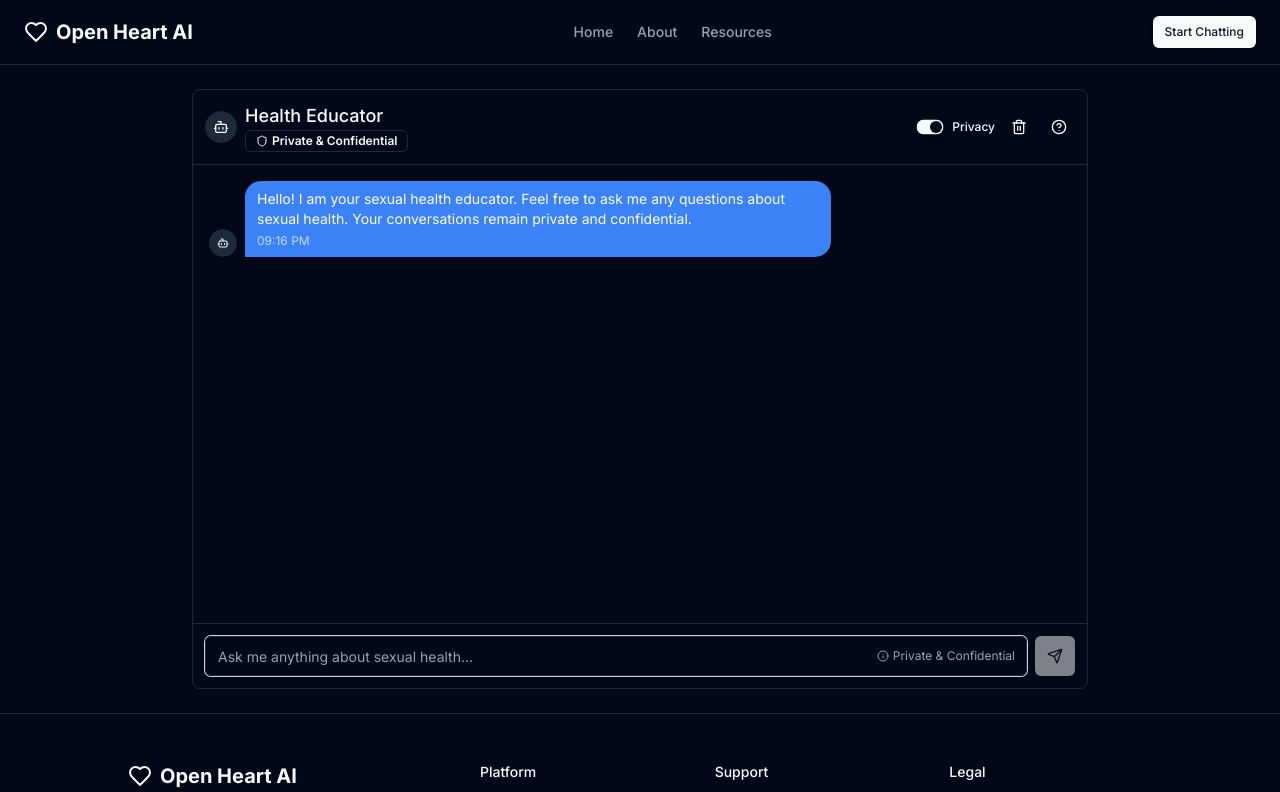
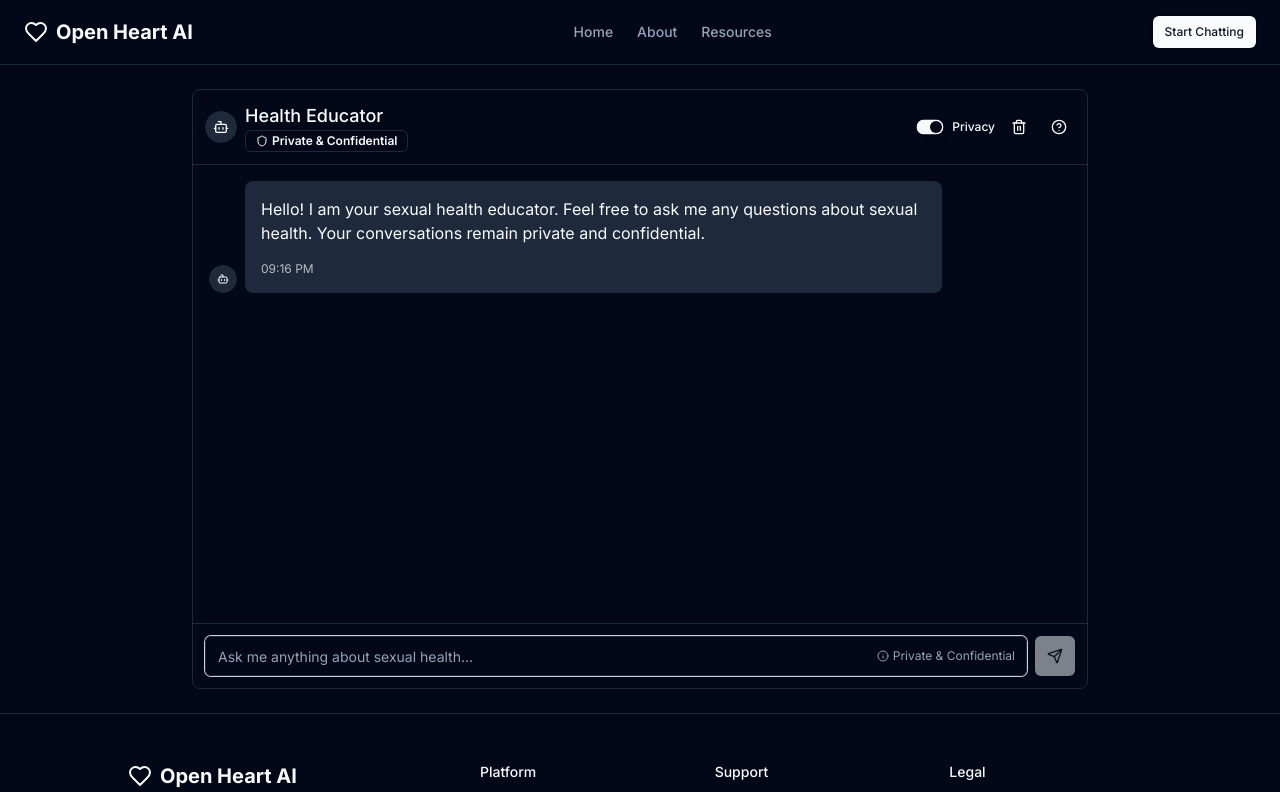
Before and after one commit to black-moon-clan/openheartai, a Next.js app in the folder frontend/: page /chat in a window 1280 px wide. Shown: the top 792 px of the page. Built offline with nearby package versions, Linux system fonts and the light colour scheme.

Commit message:
Add markdown formatting to chat messages

```diff
--- a/frontend/package.json
+++ b/frontend/package.json
@@ -53,8 +53,10 @@
     "react-day-picker": "^8.10.1",
     "react-dom": "^18.3.1",
     "react-hook-form": "^7.54.2",
+    "react-markdown": "^10.1.0",
     "react-resizable-panels": "^2.1.7",
     "recharts": "^2.15.0",
+    "remark-gfm": "^4.0.1",
     "sonner": "^1.7.1",
     "tailwind-merge": "^2.6.0",
     "tailwindcss-animate": "^1.0.7",
--- a/frontend/src/app/globals.css
+++ b/frontend/src/app/globals.css
@@ -77,16 +77,28 @@
 
 /* Custom styles for the chat application */
 .message-bubble {
-  max-width: 80%;
-  word-wrap: break-word;
+  @apply rounded-lg p-4 max-w-full break-words;
+}
+
+.user-message {
+  @apply bg-primary text-primary-foreground;
 }
 
 .bot-message {
-  @apply bg-blue-500 text-white rounded-2xl rounded-bl-none px-3 py-2 text-sm;
+  @apply bg-muted;
 }
 
-.user-message {
-  @apply bg-white text-gray-800 rounded-2xl rounded-br-none px-3 py-2 text-sm;
+.bot-message p:last-child {
+  @apply mb-0;
+}
+
+.bot-message ul:last-child,
+.bot-message ol:last-child {
+  @apply mb-0;
+}
+
+.bot-message li:last-child {
+  @apply mb-0;
 }
 
 .feature-icon {
--- a/frontend/src/components/ChatInterface.tsx
+++ b/frontend/src/components/ChatInterface.tsx
@@ -13,6 +13,8 @@
 import { Label } from "@/components/ui/label";
 import { Badge } from "@/components/ui/badge";
 import { AlertDialog, AlertDialogAction, AlertDialogCancel, AlertDialogContent, AlertDialogDescription, AlertDialogFooter, AlertDialogHeader, AlertDialogTitle, AlertDialogTrigger } from "@/components/ui/alert-dialog";
+import ReactMarkdown from 'react-markdown';
+import remarkGfm from 'remark-gfm';
 
 type Message = {
   id: string;
@@ -241,7 +243,26 @@
                     tabIndex={0}
                     aria-label={`${message.sender === "user" ? "Your message" : "Bot message"}: ${message.content}`}
                   >
-                    <p>{message.content}</p>
+                    {message.sender === "bot" ? (
+                      <ReactMarkdown
+                        remarkPlugins={[remarkGfm]}
+                        components={{
+                          p: (props) => <p className="mb-4" {...props} />,
+                          ul: (props) => <ul className="mb-4 ml-4 list-disc" {...props} />,
+                          ol: (props) => <ol className="mb-4 ml-4 list-decimal" {...props} />,
+                          li: (props) => <li className="mb-2" {...props} />,
+                          h1: (props) => <h1 className="text-xl font-bold mb-4" {...props} />,
+                          h2: (props) => <h2 className="text-lg font-bold mb-3" {...props} />,
+                          h3: (props) => <h3 className="text-md font-bold mb-2" {...props} />,
+                          strong: (props) => <strong className="font-bold" {...props} />,
+                          em: (props) => <em className="italic" {...props} />,
+                        }}
+                      >
+                        {message.content}
+                      </ReactMarkdown>
+                    ) : (
+                      <p>{message.content}</p>
+                    )}
                     <div className="text-xs opacity-70 mt-1 flex items-center gap-1">
                       {message.timestamp.toLocaleTimeString([], { hour: "2-digit", minute: "2-digit" })}
                       {message.sender === "user" && message.status && (
```
Also changed, not shown: 1 other file (tests, documents, lock files or other folders).
